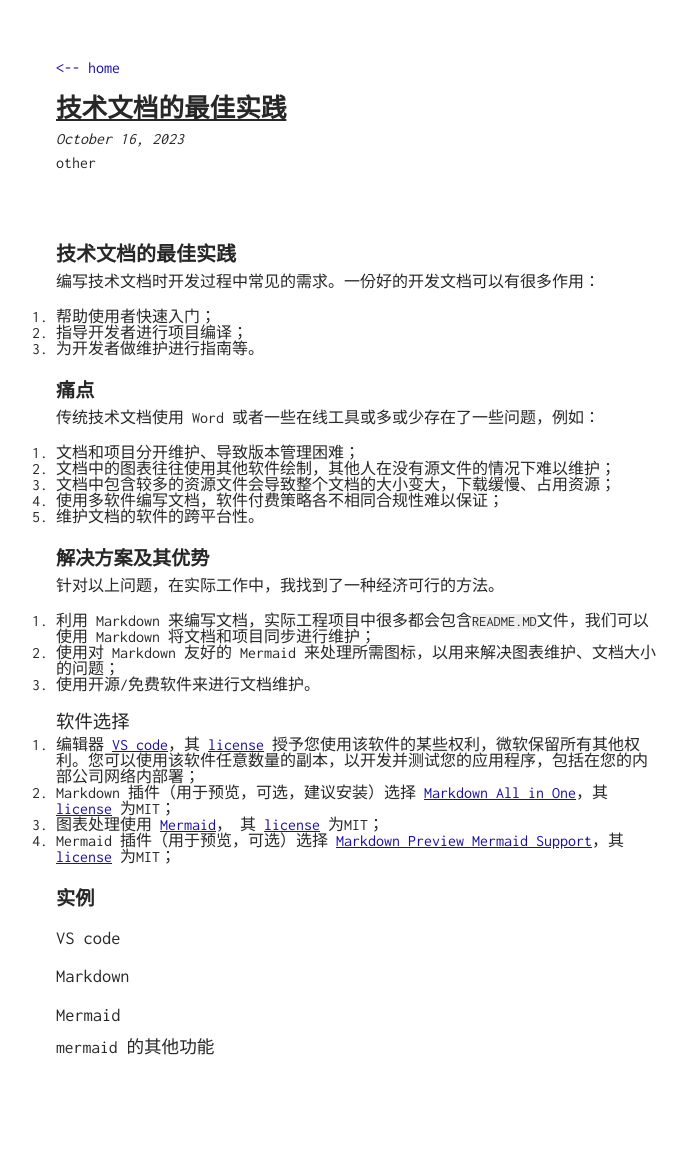
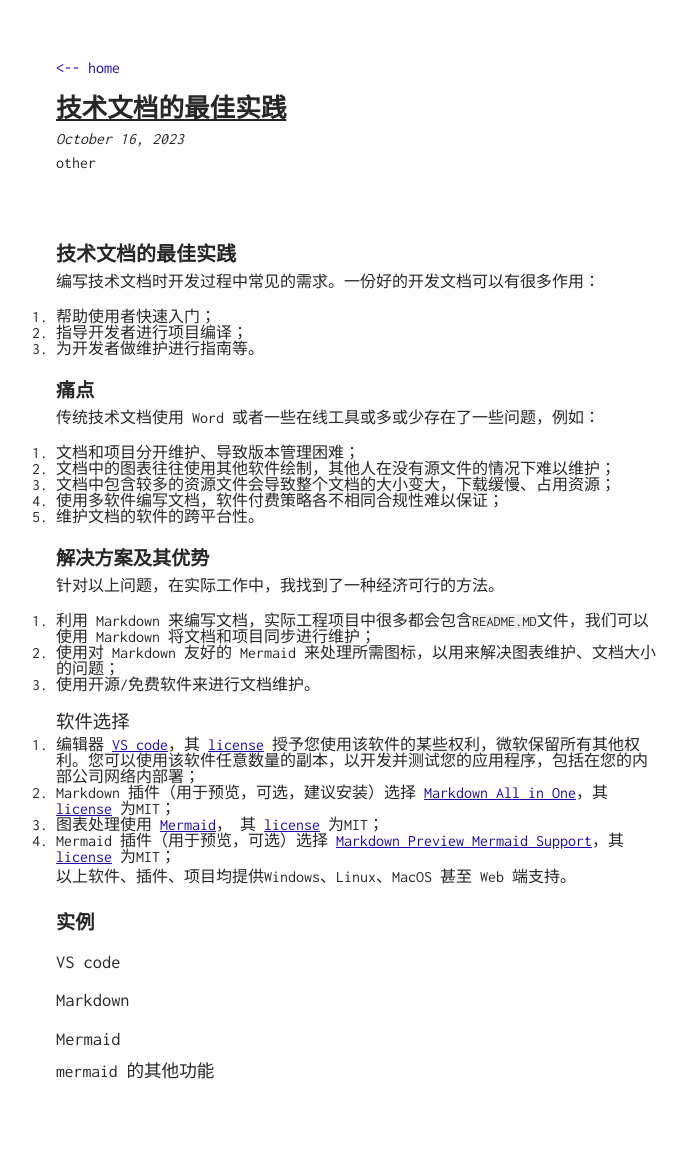
Before and after one commit to TobiahShaw/TobiahShaw.github.io, a Jekyll site: the page built from _posts/2023-10-16-Best-Practice-in-Tech-Doc.md, in a window 1280 px wide. Shown: the whole page, without its empty margins (284-971 px from the left). Built offline with Jekyll 4.4.1, drawn with Linux system fonts in a browser that asks for light colours; before the commit the page ends 1152 px from its top, so only the background shows below that.

Commit message:
update post

```diff
--- a/_posts/2023-10-16-Best-Practice-in-Tech-Doc.md
+++ b/_posts/2023-10-16-Best-Practice-in-Tech-Doc.md
@@ -37,6 +37,8 @@ tag: other
 3. 图表处理使用 [Mermaid](https://mermaid.js.org/)， 其 [license](https://github.com/mermaid-js/mermaid/blob/develop/LICENSE) 为MIT；
 4. Mermaid 插件（用于预览，可选）选择 [Markdown Preview Mermaid Support](https://marketplace.visualstudio.com/items?itemName=bierner.markdown-mermaid)，其 [license](https://marketplace.visualstudio.com/items/bierner.markdown-mermaid/license) 为MIT；
 
+以上软件、插件、项目均提供Windows、Linux、MacOS 甚至 Web 端支持。
+
 ## 实例
 
 ### VS code
```
